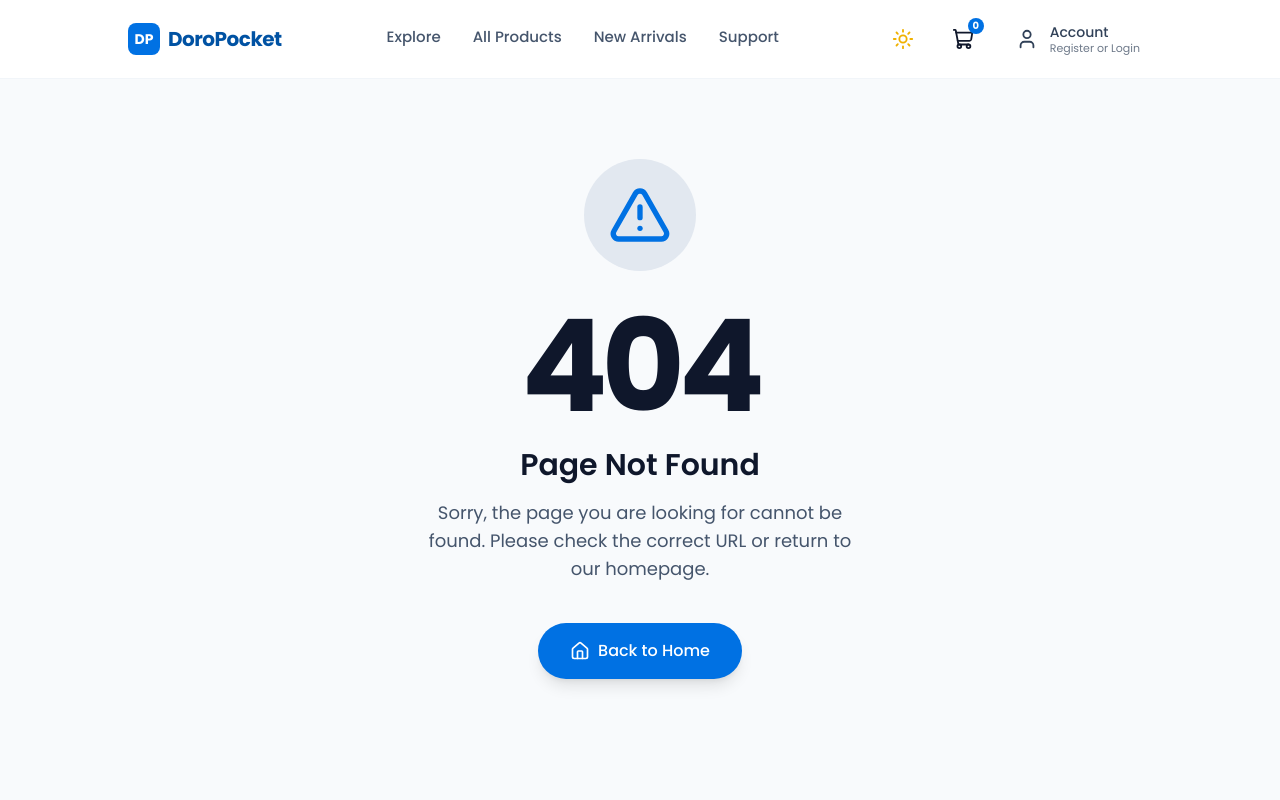
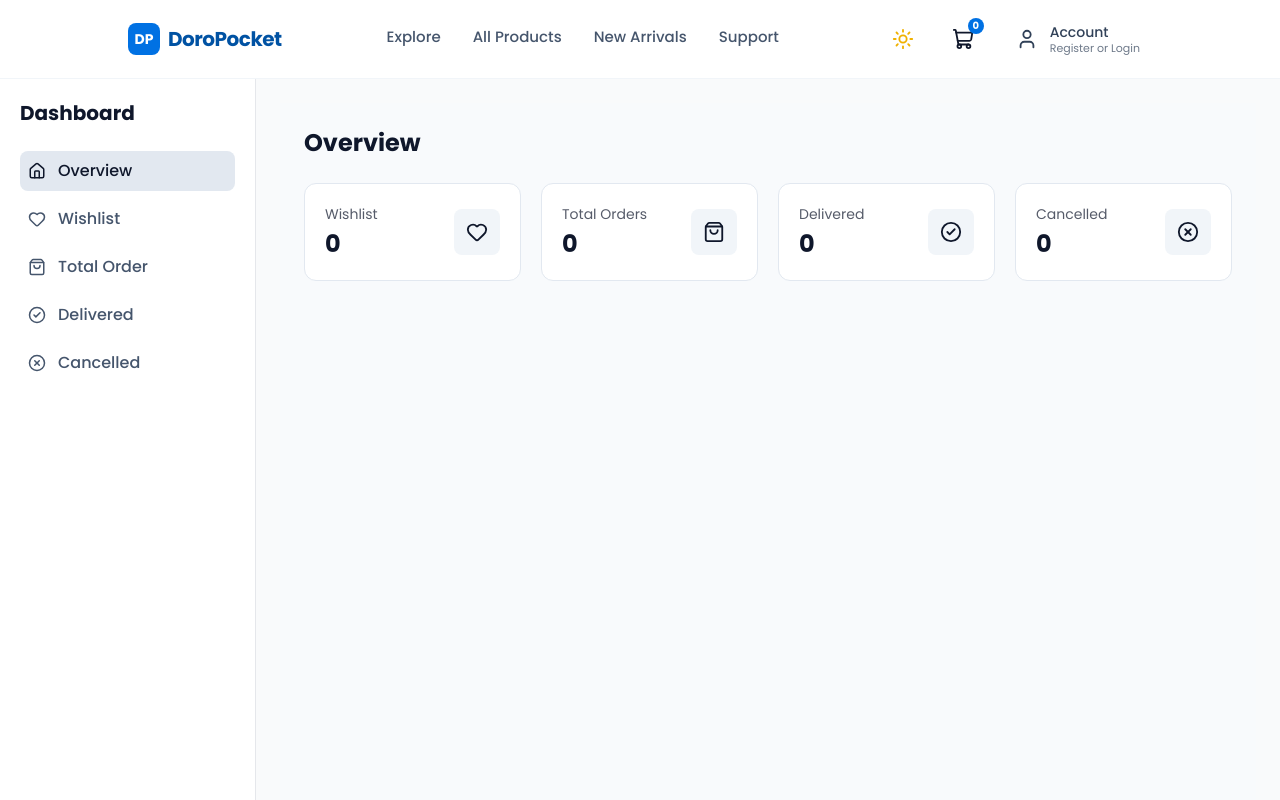
Before and after one commit to Abid-Hossain-Sifat/DoroPocket, a Next.js app: page /client-dashboard in a window 1280 px wide. Before the commit this address had no page. Shown: the top 800 px of the page. Built offline with nearby package versions, Linux system fonts and the light colour scheme.

Commit message:
create client dashboard

```diff
--- /dev/null
+++ b/src/app/client-dashboard/cancelled/page.jsx
@@ -0,0 +1,13 @@
+import React from 'react'
+
+const CancelledPage = () => {
+  return (
+    <div>
+      <h1>
+        This is Cancelled Dashboard Page
+      </h1>
+    </div>
+  )
+}
+
+export default CancelledPage
--- /dev/null
+++ b/src/app/client-dashboard/delivered/page.jsx
@@ -0,0 +1,13 @@
+import React from 'react'
+
+const DeliverdPage = () => {
+  return (
+    <div>
+      <h1>
+        This is Deliverd product wishlist
+      </h1>
+    </div>
+  )
+}
+
+export default DeliverdPage
--- /dev/null
+++ b/src/app/client-dashboard/layout.jsx
@@ -0,0 +1,106 @@
+"use client";
+
+import React, { useEffect, useState } from "react";
+import Link from "next/link";
+import { useTheme } from "next-themes";
+import { usePathname } from "next/navigation";
+import {
+  Home,
+  ShoppingBag,
+  Heart,
+  XCircle,
+  CheckCircle2,
+  ArrowLeft,
+} from "lucide-react";
+
+const ClientDashLayout = ({ children }) => {
+  const { theme } = useTheme();
+  const [mounted, setMounted] = useState(false);
+  const pathname = usePathname();
+
+  useEffect(() => {
+    setMounted(true);
+  }, []);
+
+  if (!mounted) return null;
+
+  const isDark = theme === "dark";
+
+  const menu = [
+    { name: "Overview", href: "/client-dashboard", icon: Home },
+    { name: "Wishlist", href: "/client-dashboard/wishlist", icon: Heart },
+    { name: "Total Order", href: "/client-dashboard/total-order", icon: ShoppingBag },
+    { name: "Delivered", href: "/client-dashboard/delivered", icon: CheckCircle2 },
+    { name: "Cancelled", href: "/client-dashboard/cancelled", icon: XCircle },
+  ];
+
+  return (
+    <div
+      className={`flex min-h-screen ${
+        isDark ? "bg-[#0B111E] text-white" : "bg-gray-50 text-slate-900"
+      }`}
+    >
+      {/* SIDEBAR */}
+      <aside
+        className={`w-64 min-h-screen p-5 border-r flex flex-col justify-between ${
+          isDark ? "border-gray-800 bg-[#0F172A]" : "border-gray-200 bg-white"
+        }`}
+      >
+        {/* TOP CONTENT */}
+        <div className="mb-105 flex-1">
+          <h1 className="text-xl font-bold mb-6">Dashboard</h1>
+
+          <nav className="space-y-2">
+            {menu.map((item, i) => {
+              const Icon = item.icon;
+              const isActive = pathname === item.href;
+
+              return (
+                <Link
+                  key={i}
+                  href={item.href}
+                  className={`flex items-center gap-3 p-2 rounded-lg transition font-medium
+                  ${
+                    isActive
+                      ? isDark
+                        ? "bg-gray-800 text-white"
+                        : "bg-slate-200 text-slate-900"
+                      : isDark
+                      ? "text-gray-300 hover:bg-gray-800 hover:text-white"
+                      : "text-slate-600 hover:bg-slate-100 hover:text-slate-900"
+                  }`}
+                >
+                  <Icon size={18} />
+                  {item.name}
+                </Link>
+              );
+            })}
+          </nav>
+        </div>
+
+        {/* BOTTOM */}
+        <div className="pt-4 border-t border-gray-200 dark:border-gray-800">
+          <Link
+            href="/"
+            className={`flex items-center gap-2 p-2 rounded-lg font-medium transition
+            ${
+              isDark
+                ? "text-gray-300 hover:bg-gray-800 hover:text-white"
+                : "text-slate-600 hover:bg-slate-100 hover:text-slate-900"
+            }`}
+          >
+            <ArrowLeft size={18} />
+            Return Home
+          </Link>
+        </div>
+      </aside>
+
+      {/* MAIN */}
+      <main className="flex-1 p-6">
+        {children}
+        </main>
+    </div>
+  );
+};
+
+export default ClientDashLayout;
--- /dev/null
+++ b/src/app/client-dashboard/page.jsx
@@ -0,0 +1,76 @@
+"use client";
+
+import React from "react";
+import { useTheme } from "next-themes";
+import { ShoppingBag, Heart, XCircle, CheckCircle2 } from "lucide-react";
+
+const ClientDashPage = () => {
+  const { theme } = useTheme();
+  const isDark = theme === "dark";
+
+  const cards = [{
+      title: "Wishlist",
+      value: 0,
+      icon: Heart,
+    },
+    {
+      title: "Total Orders",
+      value: 0,
+      icon: ShoppingBag,
+    },
+    {
+      title: "Delivered",
+      value: 0,
+      icon: CheckCircle2,
+    },
+    {
+      title: "Cancelled",
+      value: 0,
+      icon: XCircle,
+    }
+  ];
+
+  return (
+    <div className={`p-6 min-h-screen transition-colors duration-300 ${
+      isDark ? "bg-[#0B111E] text-white" : "bg-slate-50 text-slate-900"
+    }`}>
+
+      <h1 className="text-2xl font-bold mb-6">Overview</h1>
+
+      {/* Cards */}
+      <div className="grid grid-cols-1 sm:grid-cols-2 lg:grid-cols-4 gap-5">
+        {cards.map((item, index) => {
+          const Icon = item.icon;
+
+          return (
+            <div
+              key={index}
+              className={`rounded-xl p-5 border transition-all duration-300 hover:scale-[1.02] ${
+                isDark
+                  ? "bg-[#111a2e] border-white/10"
+                  : "bg-white border-slate-200"
+              }`}
+            >
+              <div className="flex items-center justify-between">
+                <div>
+                  <p className="text-sm opacity-70">{item.title}</p>
+                  <h2 className="text-2xl font-bold mt-1">{item.value}</h2>
+                </div>
+
+                <div
+                  className={`p-3 rounded-lg ${
+                    isDark ? "bg-white/10" : "bg-slate-100"
+                  }`}
+                >
+                  <Icon size={22} />
+                </div>
+              </div>
+            </div>
+          );
+        })}
+      </div>
+    </div>
+  );
+};
+
+export default ClientDashPage;
--- /dev/null
+++ b/src/app/client-dashboard/total-order/page.jsx
@@ -0,0 +1,13 @@
+import React from 'react'
+
+const TotalOrderPage = () => {
+  return (
+    <div>
+      <h1>
+        This is total ordered page
+      </h1>
+    </div>
+  )
+}
+
+export default TotalOrderPage
--- /dev/null
+++ b/src/app/client-dashboard/wishlist/page.jsx
@@ -0,0 +1,13 @@
+import React from 'react'
+
+const WishlistPage = () => {
+  return (
+    <div>
+      <h1>
+        this is wishlist page
+      </h1>
+    </div>
+  )
+}
+
+export default WishlistPage
--- a/src/app/products/[id]/page.jsx
+++ b/src/app/products/[id]/page.jsx
@@ -72,7 +72,7 @@ const DetailsPage = () => {
               <p className="text-xs uppercase tracking-[0.3em] text-[#0071E3]">{product.category}</p>
               <h1 className="mt-3 text-4xl font-bold">{product.name}</h1>
               <p className="mt-2 text-sm text-slate-500">By {product.brand}</p>
-              <h2 className="mt-8 text-4xl font-bold text-[#0071E3]">৳ {product.price.toLocaleString()}</h2>
+              <h2 className="mt-8 text-4xl font-bold text-[#0071E3]">$ {product.price.toLocaleString()}</h2>
               <p className="mt-6 text-base text-slate-600 leading-relaxed">{product.description}</p>
 
               <ul className="mt-8 space-y-3">
@@ -100,7 +100,7 @@ const DetailsPage = () => {
             </div>
 
             <div className="mt-10 flex gap-4">
-              <button className="flex-1 rounded-full border border-slate-300 px-6 py-4 font-medium hover:bg-slate-50 transition">Add to Cart</button>
+              <button className="flex-1 rounded-full border border-slate-300 px-6 py-4 font-medium hover:bg-slate-50 transition">Add to Wishlist</button>
               <button className="flex-1 rounded-full bg-[#0071E3] px-6 py-4 font-medium text-white hover:bg-[#005bb5] transition">Buy Now</button>
             </div>
           </div>
```
